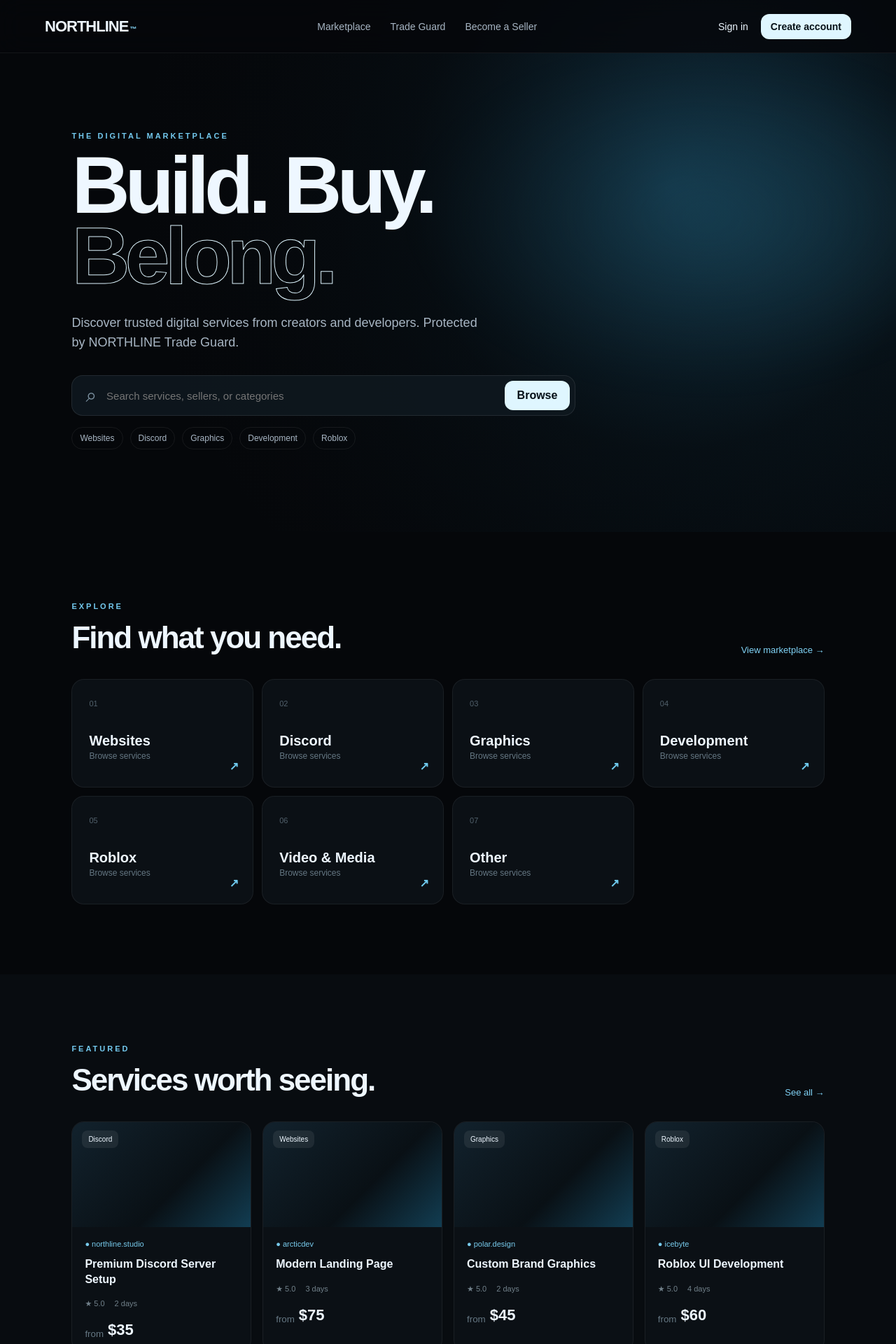
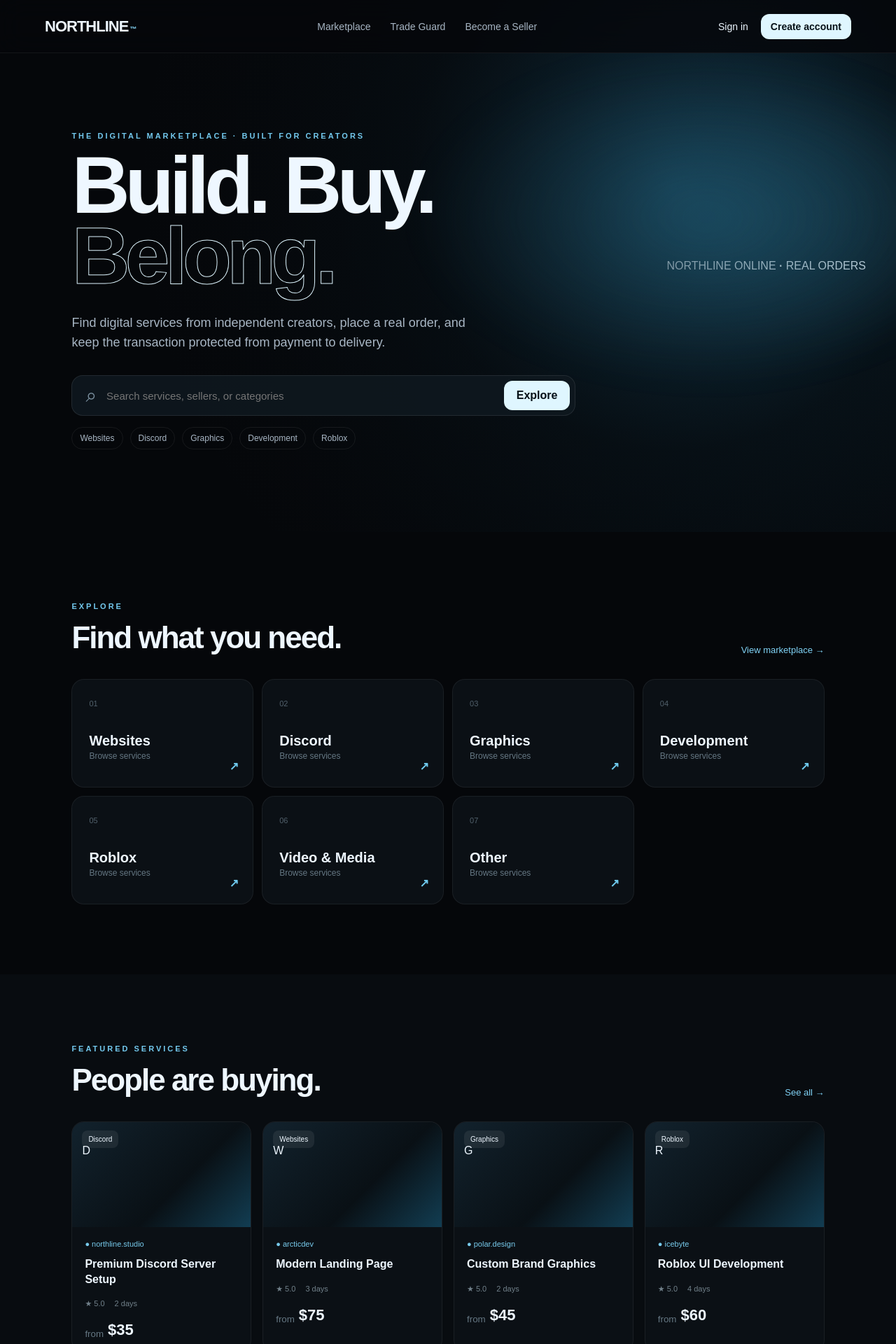
Before and after one commit to forgottenfangz-star/Northline, a Next.js app in the folder website/: page / in a window 1280 px wide. Shown: the top 1920 px of the page at 70% size. Built offline with nearby package versions, Linux system fonts and the light colour scheme.

Commit message:
Redesign Northline homepage with interactive snow mountain hero

```diff
--- a/website/app/page.tsx
+++ b/website/app/page.tsx
@@ -1,21 +1,55 @@
+"use client";
+
 import Link from "next/link";
+import { useEffect, useRef } from "react";
 
 const categories = ["Websites","Discord","Graphics","Development","Roblox","Video & Media","Other"];
 const services = [
-  {title:"Premium Discord Server Setup", seller:"northline.studio", price:"$35", tag:"Discord", time:"2 days"},
-  {title:"Modern Landing Page", seller:"arcticdev", price:"$75", tag:"Websites", time:"3 days"},
-  {title:"Custom Brand Graphics", seller:"polar.design", price:"$45", tag:"Graphics", time:"2 days"},
-  {title:"Roblox UI Development", seller:"icebyte", price:"$60", tag:"Roblox", time:"4 days"}
+  {id:"discord-setup",title:"Premium Discord Server Setup",seller:"northline.studio",price:"$35",tag:"Discord",time:"2 days"},
+  {id:"landing-page",title:"Modern Landing Page",seller:"arcticdev",price:"$75",tag:"Websites",time:"3 days"},
+  {id:"brand-graphics",title:"Custom Brand Graphics",seller:"polar.design",price:"$45",tag:"Graphics",time:"2 days"},
+  {id:"roblox-ui",title:"Roblox UI Development",seller:"icebyte",price:"$60",tag:"Roblox",time:"4 days"}
 ];
 
 export default function Home(){
- return <main>
-  <nav className="nav"><Link className="brand" href="/">NORTHLINE<span>™</span></Link><div className="navlinks"><Link href="/marketplace">Marketplace</Link><a href="#trade">Trade Guard</a><a href="#sell">Become a Seller</a></div><div className="navactions"><Link href="/login">Sign in</Link><Link className="button small" href="/signup">Create account</Link></div></nav>
-  <section className="hero"><div className="aurora"/><div className="heroContent"><div className="eyebrow">THE DIGITAL MARKETPLACE</div><h1>Build. Buy. <em>Belong.</em></h1><p>Discover trusted digital services from creators and developers. Protected by NORTHLINE Trade Guard.</p><div className="search"><span>⌕</span><input placeholder="Search services, sellers, or categories"/><Link href="/marketplace" className="searchBtn">Browse</Link></div><div className="quick">{categories.slice(0,5).map(c=><Link key={c} href={"/marketplace?category="+encodeURIComponent(c)}>{c}</Link>)}</div></div></section>
-  <section className="section"><div className="sectionHead"><div><div className="eyebrow">EXPLORE</div><h2>Find what you need.</h2></div><Link href="/marketplace">View marketplace →</Link></div><div className="categories">{categories.map((c,i)=><Link href={"/marketplace?category="+encodeURIComponent(c)} className="category" key={c}><span>0{i+1}</span><strong>{c}</strong><small>Browse services</small><b>↗</b></Link>)}</div></section>
-  <section className="section muted"><div className="sectionHead"><div><div className="eyebrow">FEATURED</div><h2>Services worth seeing.</h2></div><Link href="/marketplace">See all →</Link></div><div className="cards">{services.map(s=><article className="card" key={s.title}><div className="cardImage"><span>{s.tag}</span></div><div className="cardBody"><div className="seller">● {s.seller}</div><h3>{s.title}</h3><div className="meta"><span>★ 5.0</span><span>{s.time}</span></div><div className="price"><small>from</small><strong>{s.price}</strong></div></div></article>)}</div></section>
-  <section id="trade" className="trade section"><div className="tradeGlow"/><div><div className="eyebrow">NORTHLINE PROTECTION</div><h2>Trade Guard.</h2><p>Our transaction protection layer is designed to keep orders clear, traceable, and fair. Automated checks monitor the order from payment through delivery.</p><Link className="button" href="/trade-guard">Explore Trade Guard →</Link></div><div className="guard"><div className="guardTop"><span>TRADE GUARD</span><b>● ACTIVE</b></div><div className="guardLine"><span>Buyer payment</span><strong>SECURED</strong></div><div className="guardLine"><span>Order review</span><strong>MONITORED</strong></div><div className="guardLine"><span>Seller delivery</span><strong>PROTECTED</strong></div></div></section>
-  <section id="sell" className="sell section"><div><div className="eyebrow">FOR CREATORS</div><h2>Turn your skills into something bigger.</h2><p>Build your storefront, list services, earn reputation, and grow with NORTHLINE.</p></div><Link className="button" href="/seller">Become a seller →</Link></section>
-  <footer><div className="brand">NORTHLINE<span>™</span></div><div>© 2026 NORTHLINE. Digital marketplace.</div></footer>
- </main>
+  const hero = useRef<HTMLElement>(null);
+  useEffect(()=>{
+    const move=(e:MouseEvent)=>{
+      if(!hero.current) return;
+      const x=(e.clientX/window.innerWidth-.5)*18;
+      const y=(e.clientY/window.innerHeight-.5)*10;
+      hero.current.style.setProperty("--mx",x+"px");
+      hero.current.style.setProperty("--my",y+"px");
+    };
+    window.addEventListener("mousemove",move);
+    return()=>window.removeEventListener("mousemove",move);
+  },[]);
+  return <main>
+    <nav className="nav"><Link className="brand" href="/">NORTHLINE<span>™</span></Link><div className="navlinks"><Link href="/marketplace">Marketplace</Link><Link href="/trade-guard">Trade Guard</Link><Link href="/seller">Become a Seller</Link></div><div className="navactions"><Link href="/login">Sign in</Link><Link className="button small" href="/signup">Create account</Link></div></nav>
+    <section ref={hero} className="hero mountainHero">
+      <div className="sky"/>
+      <div className="stars"/>
+      <div className="aurora auroraOne"/><div className="aurora auroraTwo"/>
+      <div className="mountain mountainBack"/><div className="mountain mountainFront"/>
+      <div className="snowfall">{Array.from({length:38},(_,i)=><i key={i} style={{"--i":i} as React.CSSProperties}/>)}</div>
+      <div className="heroShade"/>
+      <div className="heroContent">
+        <div className="eyebrow">THE DIGITAL MARKETPLACE · BUILT FOR CREATORS</div>
+        <h1>Build. Buy.<br/><em>Belong.</em></h1>
+        <p>Find digital services from independent creators, place a real order, and keep the transaction protected from payment to delivery.</p>
+        <div className="search"><span>⌕</span><input aria-label="Search services" placeholder="Search services, sellers, or categories"/><Link href="/marketplace" className="searchBtn">Explore</Link></div>
+        <div className="quick">{categories.slice(0,5).map(c=><Link key={c} href={"/marketplace?category="+encodeURIComponent(c)}>{c}</Link>)}</div>
+      </div>
+      <div className="heroStatus"><span className="pulse"/>NORTHLINE ONLINE <b>·</b> REAL ORDERS</div>
+    </section>
+
+    <section className="section"><div className="sectionHead"><div><div className="eyebrow">EXPLORE</div><h2>Find what you need.</h2></div><Link href="/marketplace">View marketplace →</Link></div><div className="categories">{categories.map((c,i)=><Link href={"/marketplace?category="+encodeURIComponent(c)} className="category" key={c}><span>0{i+1}</span><strong>{c}</strong><small>Browse services</small><b>↗</b></Link>)}</div></section>
+
+    <section className="section muted"><div className="sectionHead"><div><div className="eyebrow">FEATURED SERVICES</div><h2>People are buying.</h2></div><Link href="/marketplace">See all →</Link></div><div className="cards">{services.map(s=><Link href={"/service/"+s.id} className="card" key={s.id}><div className="cardImage"><span>{s.tag}</span><div className="cardVisual">{s.tag.slice(0,1)}</div></div><div className="cardBody"><div className="seller">● {s.seller}</div><h3>{s.title}</h3><div className="meta"><span>★ 5.0</span><span>{s.time}</span></div><div className="price"><small>from</small><strong>{s.price}</strong></div></div></Link>)}</div></section>
+
+    <section id="trade" className="trade section"><div className="tradeGlow"/><div><div className="eyebrow">NORTHLINE PROTECTION</div><h2>Trade Guard.</h2><p>Orders move through payment, delivery and dispute checks with an auditable transaction trail.</p><Link className="button" href="/trade-guard">Explore Trade Guard →</Link></div><div className="guard"><div className="guardTop"><span>TRADE GUARD</span><b>● MONITORING</b></div><div className="guardLine"><span>Payment</span><strong>STRIPE</strong></div><div className="guardLine"><span>Order state</span><strong>TRACKED</strong></div><div className="guardLine"><span>Disputes</span><strong>REVIEWABLE</strong></div></div></section>
+
+    <section id="sell" className="sell section"><div><div className="eyebrow">FOR CREATORS</div><h2>Turn your skills into something bigger.</h2><p>Open a storefront, list services, build reputation and receive marketplace payouts through the payment system.</p></div><Link className="button" href="/seller">Become a seller →</Link></section>
+    <footer><div className="brand">NORTHLINE<span>™</span></div><div>© 2026 NORTHLINE · Marketplace infrastructure</div></footer>
+  </main>
 }
```
